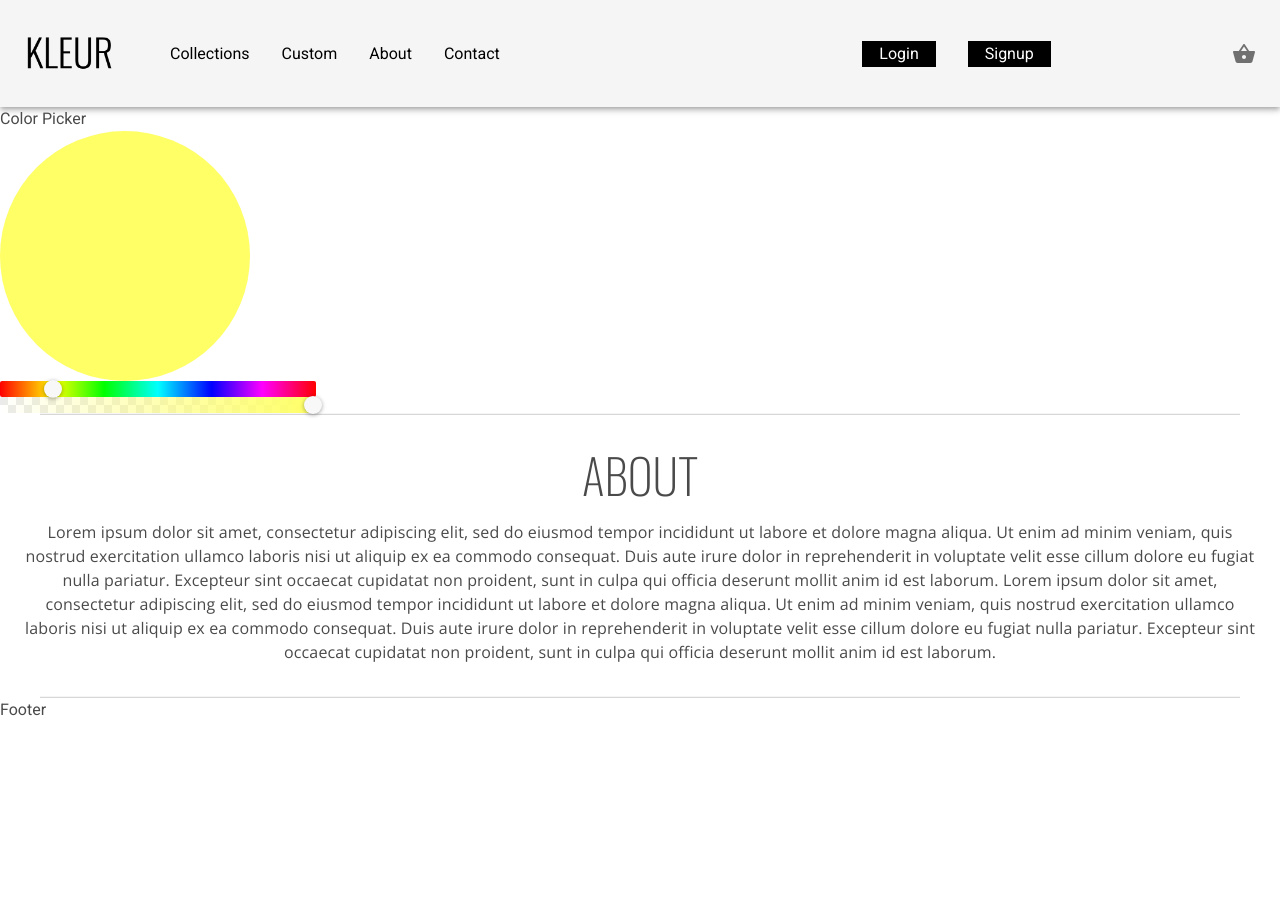
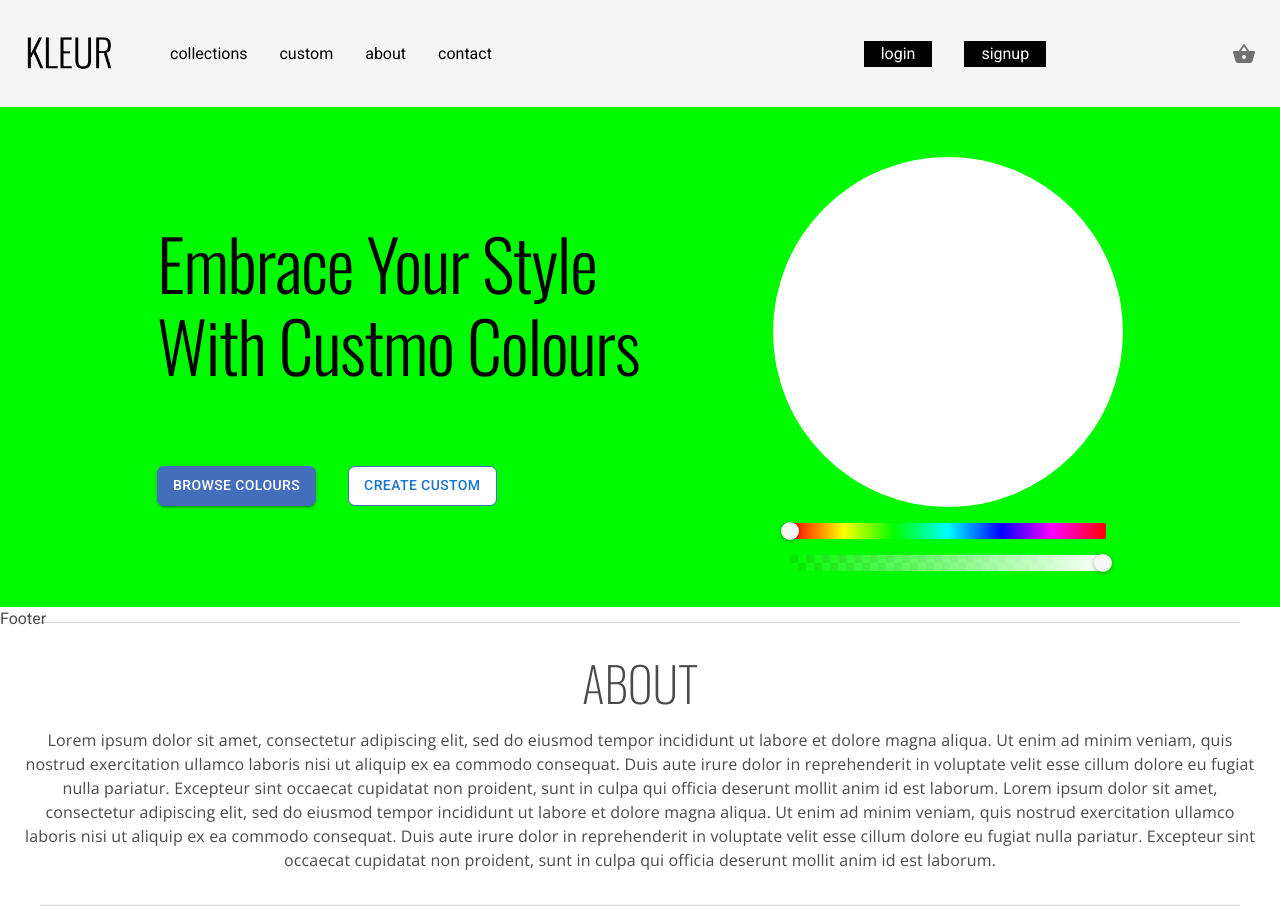
Before and after one commit to Mehcanic/project-3-frontend, a React (Vite) app: page / in a window 1280 px wide. Before the commit the page ends 800 px from the top, so only its background shows below. Built offline with nearby package versions, Linux system fonts and the light colour scheme.

Commit message:
Update on hero image and color wheel, getting used to MUI

```diff
--- a/src/components/ColorPicker.tsx
+++ b/src/components/ColorPicker.tsx
@@ -1,35 +1,54 @@
 import React from 'react'
-import { HuePicker, AlphaPicker } from 'react-color'
+import { HuePicker, AlphaPicker, InjectedColorProps, RGBColor } from 'react-color'
+import { Stack } from '@mui/material'
 
-function ColorPicker() {
 
-  const [currentColor, setCurrentColor] = React.useState('#ff6')
+interface HSLColors {
+  a: any; // <--- the only problem that I can't fix with typescrip. its supposed to be number | undefined but it won't work
+  h: number;
+  l: number;
+  s: number;
+}
 
-  const [opacity, setOpacity] = React.useState("1")
+interface ColorResults {
+  hex: string;
+  hsl: HSLColors;
+  rgb: RGBColor;
+}
+
+type ReactColorTypes = InjectedColorProps | ColorResults
+function ColorPicker(props : any ) {
+
+  const [currentColor, setCurrentColor] = React.useState<string>('#fff')
+  const [opacity, setOpacity] = React.useState<Number>(1)
+  const [heroColorData, setHeroColorData] = React.useState<Array<Number>>([0, 250, 0])
+  console.log(typeof currentColor)
 
   function handleChange(color: any){
-    // if(!color.rgb) return
-    // const colorSorted: any = Object.keys(color.rgb).map((value: string) =>{
-    //   return color.rgb[value]
-    // })
-    setCurrentColor(color.hex)
-    setOpacity(color.hsl.a)
+    const sortRgba = Object.keys(color.rgb).map((value: any) => {
+      return color.rgb[value]
+    })
+    sortRgba.pop()
+    setHeroColorData(sortRgba)
+    setCurrentColor(color.hex!)
+    setOpacity(color.hsl!.a)
   }
-
 
   const hueCircle = {
     background: `${currentColor}`,
     opacity: `${opacity}`,
-    width: "250px",
-    height: "250px",
-    borderRadius: "125px"
+    width: "350px",
+    height: "350px",
+    borderRadius: "360px"
   }
 
+  // send data back to home page for the hero bg image color and opacity
+  props.setHeroColor(heroColorData)
+  props.setHeroOpacity(opacity)
   return(
   <>
-    <h1 id="color-picker">Color Picker</h1>
-    <div style={hueCircle}>
-    </div>
+    <div style={hueCircle}></div>
+    <Stack spacing={2}>
       <HuePicker
         color={currentColor}
         onChange={handleChange}
@@ -38,6 +57,7 @@ function ColorPicker() {
         color={currentColor}
         onChange={handleChange}
       />
+    </Stack>
   </>
   )
 }
--- a/src/components/Navbar.tsx
+++ b/src/components/Navbar.tsx
@@ -116,14 +116,14 @@ function NavBar() {
           </Box>
 
           <Box sx={{ flexGrow: 1, display: { xs: 'none', md: 'flex' } }}>
-            <Link to='/products' style={pageStyle}>Collections</Link>
-            <Link to='/custom' style={pageStyle}>Custom</Link>
-            <HashLink smooth to='/#about' style={pageStyle}>About</HashLink>
-            <Link to='/contact' style={pageStyle}>Contact</Link>
+            <Link to='/products' style={pageStyle}>collections</Link>
+            <Link to='/custom' style={pageStyle}>custom</Link>
+            <HashLink smooth to='/#about' style={pageStyle}>about</HashLink>
+            <Link to='/contact' style={pageStyle}>contact</Link>
           </Box>
           <Box sx={{ flexGrow: 0.5, display: { xs: 'none', md: 'flex' } }}>
-            <Link to='/login' style={logSignStyle}>Login</Link>
-            <Link to='/signup' style={logSignStyle}>Signup</Link>
+            <Link to='/login' style={logSignStyle}>login</Link>
+            <Link to='/signup' style={logSignStyle}>signup</Link>
           </Box>
 
           <Box sx={{ flexGrow: 0 }}>
--- a/src/pages/Home.tsx
+++ b/src/pages/Home.tsx
@@ -1,12 +1,47 @@
+import { Height } from "@mui/icons-material";
+import { Button, Typography, Stack } from "@mui/material";
+import zIndex from "@mui/material/styles/zIndex";
+import { Container } from "@mui/system";
 import React from "react";
 import About from "../components/About";
 import ColorPicker from "../components/ColorPicker";
 
 function Home() {
+
+  const [heroColor, setHeroColor] = React.useState<string>("250, 0, 0")
+  const [heroOpacity, setHeroOpacity] = React.useState<Number>(1)
+  console.log(heroColor)
+
+  const heroStyle ={
+    backgroundColor: `rgb(${heroColor}, ${String(heroOpacity)})`,
+    height: "500px",
+  }
+
+  console.log(heroStyle)
   return (
     <>
-      <ColorPicker />
-      <About />
+    <div style={heroStyle}>
+    <Container maxWidth="xl">
+      <Stack direction="row" alignItems="center" justifyContent="space-evenly" mb="50px" pt="50px">
+        <Stack alignItems="center" justifyContent="center" spacing={10}>
+          <Typography variant="h1" color="black" fontSize={70} width="483px" fontFamily="Oswald">
+            Embrace Your Style With Custmo Colours
+          </Typography>
+          <Stack direction="row" spacing={4} width="483px">
+            <Button variant="contained" sx={{background: "#446dbb", height: "40px", borderRadius: "7px"}}>BROWSE COLOURS</Button>
+            <Button variant="outlined" sx={{background: "white", border: "1px solid #446dbb", height: "40px", borderRadius: "7px"}}> CREATE CUSTOM</Button>
+          </Stack>
+        </Stack>
+        <Stack direction="column" alignItems="center" justifyContent="center" spacing={2}>
+          <ColorPicker
+            setHeroColor={setHeroColor}
+            setHeroOpacity={setHeroOpacity}
+          />
+        </Stack>
+      </Stack>
+    </Container>
+    <About />
+    </div>
     </>
 
   )
```
Lines whose indentation alone changed are shown as unchanged.
